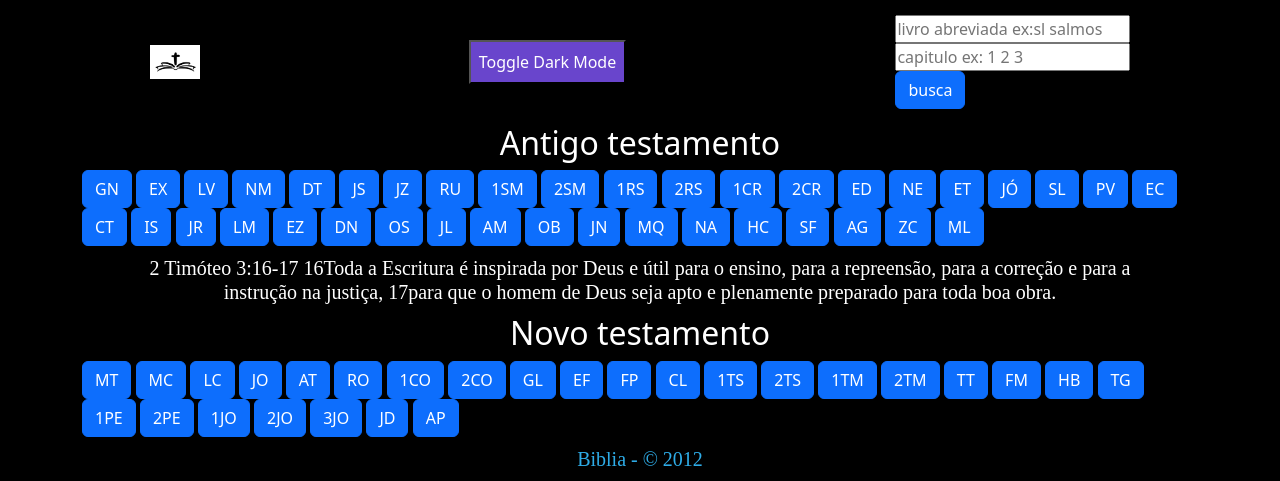
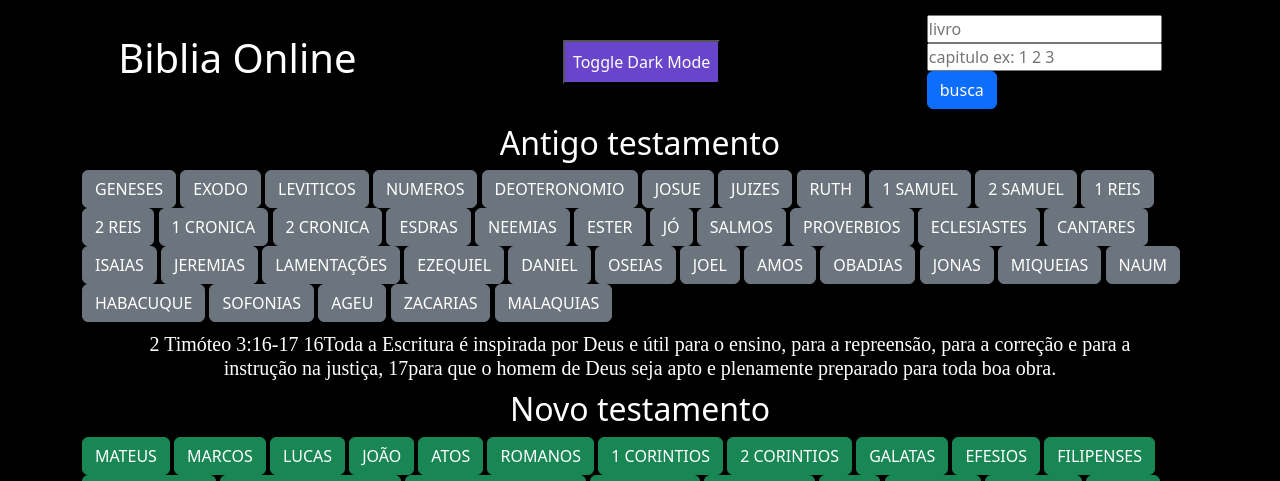
Before and after one commit to williamrx777/Biblia, a Flask app: page / in a window 1280 px wide. Shown: the top 481 px of the page. Run offline with Flask 2, Linux system fonts and the light colour scheme.

Commit message:
alteração index edição tag a e logo

```diff
--- a/templates/index.html
+++ b/templates/index.html
@@ -6,11 +6,11 @@
         <div class="row__header">
             <div class="header__content">
                 <div id="logo">
-                    <img src="static/biblia.jpg" alt="logo">
+                    <h1>Biblia Online</h1>
                 </div>
                 <button id="dark-mode-toggle">Toggle Dark Mode</button>
                  <form action="#" method="post">
-                     <input type="text" name="nome" placeholder="livro abreviada ex:sl salmos">
+                     <input type="text" name="nome" placeholder="livro ">
                      <input type="text" name="capitulo" placeholder="capitulo ex: 1 2 3">
                      <button class="btn btn-primary" value="submit" type="submit" >busca</button>
                  </form>
@@ -22,45 +22,45 @@
     <h2 class="h2">Antigo testamento</h2>
     <nav>
                      <div class="container container-fluid">
-                        <a class="btn btn-primary" href="/biblia/gn">GN</a>
-                        <a class="btn btn-primary" href="/biblia/ex">EX</a>
-                        <a class="btn btn-primary" href="/biblia/lv">LV</a>
-                        <a class="btn btn-primary" href="/biblia/nm">NM</a>
-                        <a class="btn btn-primary" href="/biblia/dt">DT</a>
-                        <a class="btn btn-primary" href="/biblia/js">JS</a>
-                        <a class="btn btn-primary" href="/biblia/jz">JZ</a>
-                        <a class="btn btn-primary" href="/biblia/ru">RU</a>
-                        <a class="btn btn-primary" href="/biblia/1sm">1SM</a>
-                        <a class="btn btn-primary" href="/biblia/2sm">2SM</a>
-                        <a class="btn btn-primary" href="/biblia/1rs">1RS</a>
-                        <a class="btn btn-primary" href="/biblia/2rs">2RS</a>
-                        <a class="btn btn-primary" href="/biblia/1cr">1CR</a>
-                         <a class="btn btn-primary" href="/biblia/2cr">2CR</a>
-                        <a class="btn btn-primary" href="/biblia/ed">ED</a>
-                        <a class="btn btn-primary" href="/biblia/ne">NE</a>
-                        <a class="btn btn-primary" href="/biblia/et">ET</a>
-                        <a class="btn btn-primary" href="/biblia/job">JÓ</a>
-                        <a class="btn btn-primary" href="/biblia/sl">SL</a>
-                        <a class="btn btn-primary" href="/biblia/pv">PV</a>
-                        <a class="btn btn-primary" href="/biblia/ec">EC</a>
-                        <a class="btn btn-primary" href="/biblia/ct">CT</a>
-                        <a class="btn btn-primary" href="/biblia/is">IS</a>
-                        <a class="btn btn-primary" href="/biblia/jr">JR</a>
-                        <a class="btn btn-primary" href="/biblia/lm">LM</a>
-                        <a class="btn btn-primary" href="/biblia/ez">EZ</a>
-                        <a class="btn btn-primary" href="/biblia/dn">DN</a>
-                        <a class="btn btn-primary" href="/biblia/os">OS</a>
-                        <a class="btn btn-primary" href="/biblia/jl">JL</a>
-                        <a class="btn btn-primary" href="/biblia/am">AM</a>
-                        <a class="btn btn-primary" href="/biblia/ob">OB</a>
-                        <a class="btn btn-primary" href="/biblia/jn">JN</a>
-                        <a class="btn btn-primary" href="/biblia/mq">MQ</a>
-                        <a class="btn btn-primary" href="/biblia/na">NA</a>
-                        <a class="btn btn-primary" href="/biblia/hc">HC</a>
-                        <a class="btn btn-primary" href="/biblia/sf">SF</a>
-                        <a class="btn btn-primary" href="/biblia/ag">AG</a>
-                        <a class="btn btn-primary" href="/biblia/zc">ZC</a>
-                        <a class="btn btn-primary" href="/biblia/ml">ML</a>
+                        <a class="btn btn-secondary" href="/biblia/gn">GENESES</a>
+                        <a class="btn btn-secondary" href="/biblia/ex">EXODO</a>
+                        <a class="btn btn-secondary" href="/biblia/lv">LEVITICOS</a>
+                        <a class="btn btn-secondary" href="/biblia/nm">NUMEROS</a>
+                        <a class="btn btn-secondary" href="/biblia/dt">DEOTERONOMIO</a>
+                        <a class="btn btn-secondary" href="/biblia/js">JOSUE</a>
+                        <a class="btn btn-secondary" href="/biblia/jz">JUIZES</a>
+                        <a class="btn btn-secondary" href="/biblia/ru">RUTH</a>
+                        <a class="btn btn-secondary" href="/biblia/1sm">1 SAMUEL</a>
+                        <a class="btn btn-secondary" href="/biblia/2sm">2 SAMUEL</a>
+                        <a class="btn btn-secondary" href="/biblia/1rs">1 REIS</a>
+                        <a class="btn btn-secondary" href="/biblia/2rs">2 REIS</a>
+                        <a class="btn btn-secondary" href="/biblia/1cr">1 CRONICA</a>
+                         <a class="btn btn-secondary" href="/biblia/2cr">2 CRONICA</a>
+                        <a class="btn btn-secondary" href="/biblia/ed">ESDRAS</a>
+                        <a class="btn btn-secondary" href="/biblia/ne">NEEMIAS</a>
+                        <a class="btn btn-secondary" href="/biblia/et">ESTER</a>
+                        <a class="btn btn-secondary" href="/biblia/job">JÓ</a>
+                        <a class="btn btn-secondary" href="/biblia/sl">SALMOS</a>
+                        <a class="btn btn-secondary" href="/biblia/pv">PROVERBIOS</a>
+                        <a class="btn btn-secondary" href="/biblia/ec">ECLESIASTES</a>
+                        <a class="btn btn-secondary" href="/biblia/ct">CANTARES</a>
+                        <a class="btn btn-secondary" href="/biblia/is">ISAIAS</a>
+                        <a class="btn btn-secondary" href="/biblia/jr">JEREMIAS</a>
+                        <a class="btn btn-secondary" href="/biblia/lm">LAMENTAÇÕES</a>
+                        <a class="btn btn-secondary" href="/biblia/ez">EZEQUIEL</a>
+                        <a class="btn btn-secondary" href="/biblia/dn">DANIEL</a>
+                        <a class="btn btn-secondary" href="/biblia/os">OSEIAS</a>
+                        <a class="btn btn-secondary" href="/biblia/jl">JOEL</a>
+                        <a class="btn btn-secondary" href="/biblia/am">AMOS</a>
+                        <a class="btn btn-secondary" href="/biblia/ob">OBADIAS</a>
+                        <a class="btn btn-secondary" href="/biblia/jn">JONAS</a>
+                        <a class="btn btn-secondary" href="/biblia/mq">MIQUEIAS</a>
+                        <a class="btn btn-secondary" href="/biblia/na">NAUM</a>
+                        <a class="btn btn-secondary" href="/biblia/hc">HABACUQUE</a>
+                        <a class="btn btn-secondary" href="/biblia/sf">SOFONIAS</a>
+                        <a class="btn btn-secondary" href="/biblia/ag">AGEU</a>
+                        <a class="btn btn-secondary" href="/biblia/zc">ZACARIAS</a>
+                        <a class="btn btn-secondary" href="/biblia/ml">MALAQUIAS</a>
                      </div>
 
     </nav>
@@ -81,33 +81,33 @@
         <h2 class="h2">Novo testamento</h2>
         <table class="nav__tabela">
                      <div class="container container-fluid">
-                        <a class="btn btn-primary" href="/biblia/mt">MT</a>
-                        <a class="btn btn-primary" href="/biblia/mc">MC</a>
-                        <a class="btn btn-primary" href="/biblia/lc">LC</a>
-                        <a class="btn btn-primary"  href="/biblia/joao">JO</a>
-                        <a class="btn btn-primary" href="/biblia/at">AT</a>
-                        <a class="btn btn-primary" href="/biblia/ro">RO</a>
-                        <a class="btn btn-primary" href="/biblia/1co">1CO</a>
-                        <a class="btn btn-primary" href="/biblia/2co">2CO</a>
-                        <a class="btn btn-primary" href="/biblia/gl">GL</a>
-                        <a class="btn btn-primary" href="/biblia/ef">EF</a>
-                        <a class="btn btn-primary" href="/biblia/fp">FP</a>
-                        <a class="btn btn-primary" href="/biblia/cl">CL</a>
-                        <a class="btn btn-primary" href="/biblia/1ts">1TS</a>
-                        <a class="btn btn-primary" href="/biblia/2ts">2TS</a>
-                        <a class="btn btn-primary" href="/biblia/1tm">1TM</a>
-                        <a class="btn btn-primary" href="/biblia/2tm">2TM</a>
-                         <a class="btn btn-primary" href="/biblia/tt">TT</a>
-                        <a class="btn btn-primary" href="/biblia/fm">FM</a>
-                        <a class="btn btn-primary" href="/biblia/hb">HB</a>
-                        <a class="btn btn-primary" href="/biblia/tg">TG</a>
-                        <a class="btn btn-primary" href="/biblia/1pe">1PE</a>
-                        <a class="btn btn-primary" href="/biblia/2pe">2PE</a>
-                        <a class="btn btn-primary" href="/biblia/1jo">1JO</a>
-                        <a class="btn btn-primary" href="/biblia/2jo">2JO</a>
-                        <a class="btn btn-primary" href="/biblia/3jo">3JO</a>
-                        <a class="btn btn-primary" href="/biblia/jd">JD</a>
-                        <a class="btn btn-primary" href="/biblia/ap">AP</a>
+                        <a class="btn btn-success" href="/biblia/mt">MATEUS</a>
+                        <a class="btn btn-success" href="/biblia/mc">MARCOS</a>
+                        <a class="btn btn-success" href="/biblia/lc">LUCAS</a>
+                        <a class="btn btn-success"  href="/biblia/joao">JOÃO</a>
+                        <a class="btn btn-success" href="/biblia/at">ATOS</a>
+                        <a class="btn btn-success" href="/biblia/ro">ROMANOS</a>
+                        <a class="btn btn-success" href="/biblia/1co">1 CORINTIOS</a>
+                        <a class="btn btn-success" href="/biblia/2co">2 CORINTIOS</a>
+                        <a class="btn btn-success" href="/biblia/gl">GALATAS</a>
+                        <a class="btn btn-success" href="/biblia/ef">EFESIOS</a>
+                        <a class="btn btn-success" href="/biblia/fp">FILIPENSES</a>
+                        <a class="btn btn-success" href="/biblia/cl">COLOSSENSES</a>
+                        <a class="btn btn-success" href="/biblia/1ts">1 TESSALONICENSES</a>
+                        <a class="btn btn-success" href="/biblia/2ts">2 TESSALONICENSES</a>
+                        <a class="btn btn-success" href="/biblia/1tm">1 TIMOTEO</a>
+                        <a class="btn btn-success" href="/biblia/2tm">2 TIMOTEO</a>
+                         <a class="btn btn-success" href="/biblia/tt">TITO</a>
+                        <a class="btn btn-success" href="/biblia/fm">FILEMON</a>
+                        <a class="btn btn-success" href="/biblia/hb">HEBREUS</a>
+                        <a class="btn btn-success" href="/biblia/tg">TIAGO</a>
+                        <a class="btn btn-success" href="/biblia/1pe">1 PEDRO</a>
+                        <a class="btn btn-success" href="/biblia/2pe">2 PEDRO</a>
+                        <a class="btn btn-success" href="/biblia/1jo">1 JOÃO</a>
+                        <a class="btn btn-success" href="/biblia/2jo">2 JOÃO</a>
+                        <a class="btn btn-success" href="/biblia/3jo">3 JOÃO</a>
+                        <a class="btn btn-success" href="/biblia/jd">JUDAS</a>
+                        <a class="btn btn-success" href="/biblia/ap">APOCAPLIPSE</a>
                      </div>
         </table>
     </article>
```
